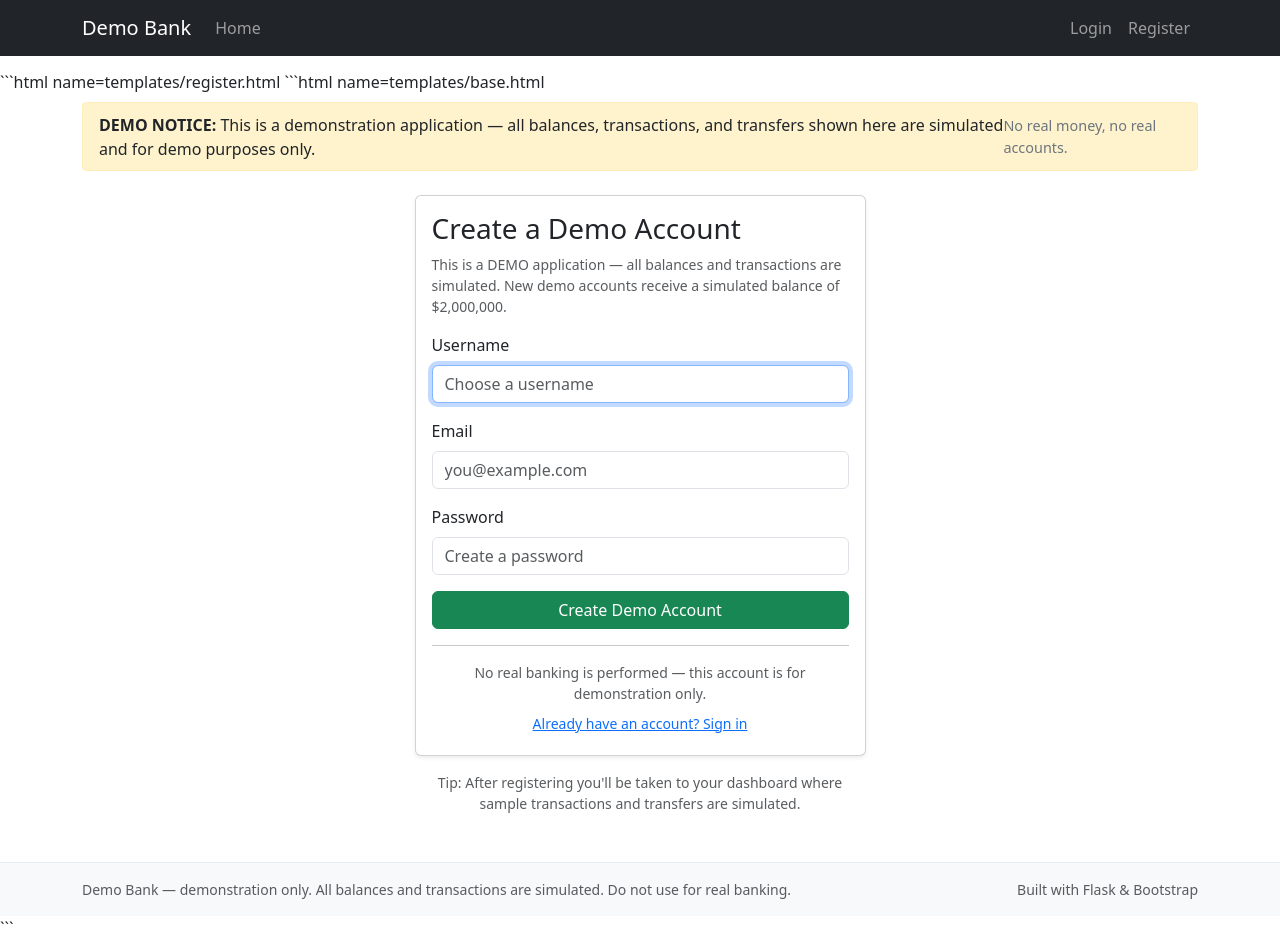
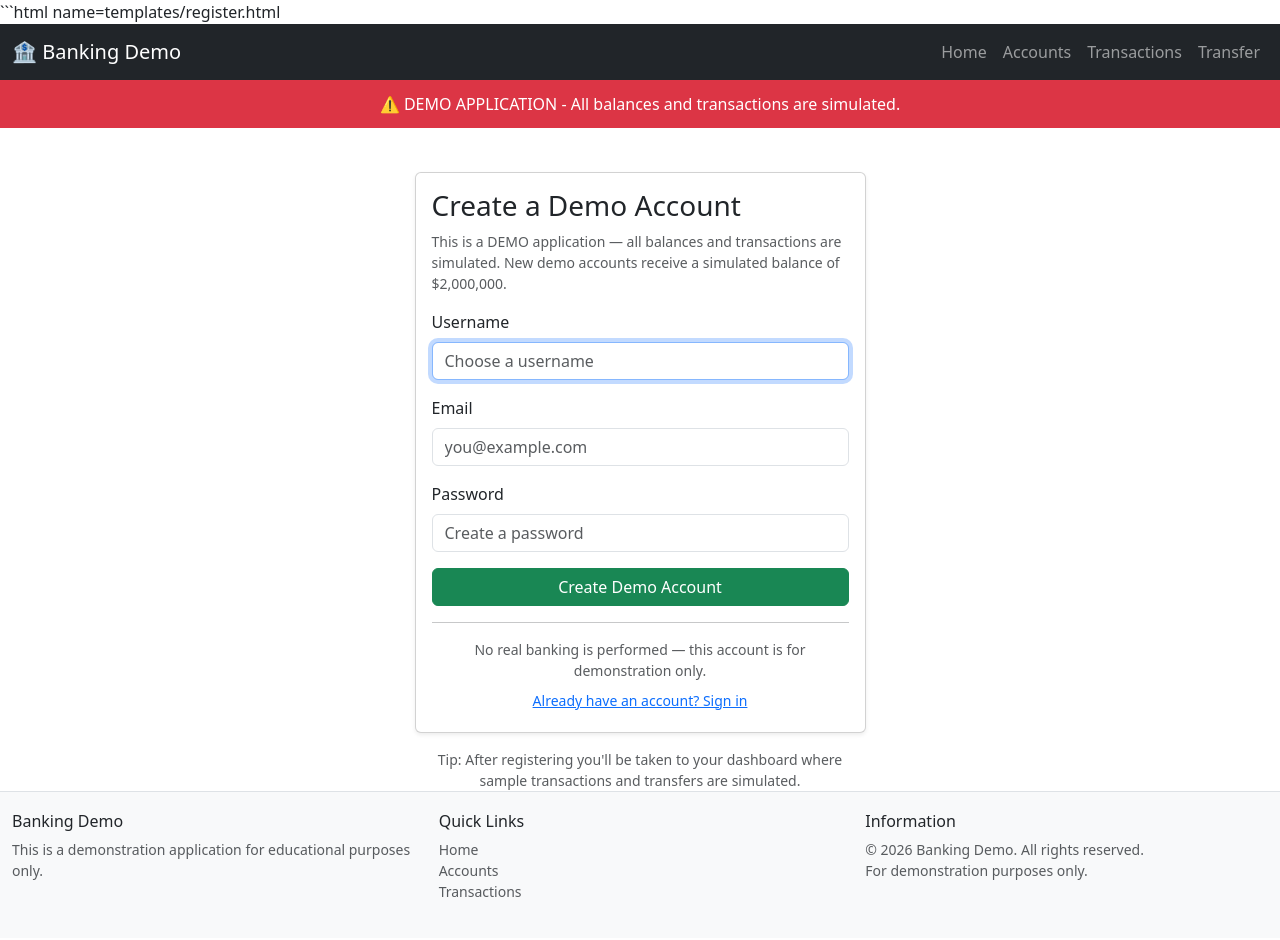
Before and after one commit to porpilastborn0147-afk/porpilastborn0147-afk, a Flask app: template templates/register.html in a window 1280 px wide. After the commit the page ends 897 px from the top, so only its background shows below. Run offline with Flask 3, Linux system fonts and the light colour scheme; the template is opened without the code that fills it, so the values that code supplies are empty.

Commit message:
Update base.html

````diff
--- a/templates/base.html
+++ b/templates/base.html
@@ -1,122 +1,101 @@
-```html name=templates/base.html
-<!doctype html>
+<!DOCTYPE html>
 <html lang="en">
 <head>
-    <meta charset="utf-8" />
-    <meta name="viewport" content="width=device-width, initial-scale=1" />
-    <title>{% block title %}Demo Bank{% endblock %}</title>
-
-    <!-- Bootstrap 5 CSS -->
-    <link href="https://cdn.jsdelivr.net/npm/bootstrap@5.3.2/dist/css/bootstrap.min.css" rel="stylesheet">
-
+    <meta charset="UTF-8">
+    <meta name="viewport" content="width=device-width, initial-scale=1.0">
+    <title>{% block title %}Flask Banking Demo{% endblock %}</title>
+    <link href="https://cdn.jsdelivr.net/npm/bootstrap@5.3.0/dist/css/bootstrap.min.css" rel="stylesheet">
     <style>
-      body { padding-top: 70px; }
-      .demo-banner { background: #fff3cd; border: 1px solid #ffeeba; padding: .6rem 1rem; border-radius: .25rem; }
-      .small-muted { font-size: .9rem; color: #6c757d; }
-      footer.site-footer { background: #f8f9fa; border-top: 1px solid #e9ecef; padding: 1rem 0; margin-top: 3rem; }
+        body {
+            display: flex;
+            flex-direction: column;
+            min-height: 100vh;
+        }
+        main {
+            flex: 1;
+        }
+        .demo-banner {
+            background-color: #dc3545;
+            color: white;
+            padding: 12px 0;
+            text-align: center;
+            font-weight: 500;
+            margin-bottom: 20px;
+        }
+        footer {
+            background-color: #f8f9fa;
+            border-top: 1px solid #dee2e6;
+            margin-top: auto;
+            padding: 20px 0;
+        }
     </style>
+    {% block extra_css %}{% endblock %}
 </head>
 <body>
-    <!-- Navbar -->
-    <nav class="navbar navbar-expand-lg navbar-dark bg-dark fixed-top">
-      <div class="container">
-        <a class="navbar-brand" href="{{ url_for('index') }}">Demo Bank</a>
-        <button class="navbar-toggler" type="button" data-bs-toggle="collapse" data-bs-target="#mainNavbar" aria-controls="mainNavbar" aria-expanded="false" aria-label="Toggle navigation">
+    <!-- Navigation Bar -->
+    <nav class="navbar navbar-expand-lg navbar-dark bg-dark">
+        <div class="container-fluid">
+            <a class="navbar-brand" href="/">🏦 Banking Demo</a>
+            <button class="navbar-toggler" type="button" data-bs-toggle="collapse" data-bs-target="#navbarNav">
                 <span class="navbar-toggler-icon"></span>
             </button>
-
-        <div class="collapse navbar-collapse" id="mainNavbar">
-          <ul class="navbar-nav me-auto mb-2 mb-lg-0">
+            <div class="collapse navbar-collapse" id="navbarNav">
+                <ul class="navbar-nav ms-auto">
                     <li class="nav-item">
-              <a class="nav-link" href="{{ url_for('index') }}">Home</a>
-            </li>
-            {% if current_user.is_authenticated %}
-            <li class="nav-item">
-              <a class="nav-link" href="{{ url_for('dashboard') }}">Dashboard</a>
+                        <a class="nav-link" href="/">Home</a>
                     </li>
                     <li class="nav-item">
-              <a class="nav-link" href="{{ url_for('settings') }}">Account Settings</a>
-            </li>
-            {% endif %}
-          </ul>
-
-          <ul class="navbar-nav ms-auto mb-2 mb-lg-0">
-            {% if current_user.is_authenticated %}
-              <li class="nav-item">
-                <span class="nav-link disabled">Signed in as {{ current_user.username }}</span>
+                        <a class="nav-link" href="/accounts">Accounts</a>
                     </li>
                     <li class="nav-item">
-                <a class="nav-link" href="{{ url_for('logout') }}">Logout</a>
-              </li>
-            {% else %}
-              <li class="nav-item">
-                <a class="nav-link" href="{{ url_for('login') }}">Login</a>
+                        <a class="nav-link" href="/transactions">Transactions</a>
                     </li>
                     <li class="nav-item">
-                <a class="nav-link" href="{{ url_for('register') }}">Register</a>
+                        <a class="nav-link" href="/transfer">Transfer</a>
                     </li>
-            {% endif %}
                 </ul>
             </div>
         </div>
     </nav>
 
-    <main class="container">
-      <!-- Demo warning banner -->
-      <div class="row">
-        <div class="col-12 mt-2">
-          <div class="demo-banner d-flex justify-content-between align-items-center">
-            <div>
-              <strong>DEMO NOTICE:</strong>
-              This is a demonstration application — all balances, transactions, and transfers shown here are simulated and for demo purposes only.
-            </div>
-            <div class="small-muted d-none d-md-block">No real money, no real accounts.</div>
-          </div>
-        </div>
+    <!-- Demo Banner -->
+    <div class="demo-banner">
+        ⚠️ DEMO APPLICATION - All balances and transactions are simulated.
     </div>
 
-      <!-- Flash messages -->
-      <div class="row mt-3">
-        <div class="col-12">
-          {% with messages = get_flashed_messages(with_categories=true) %}
-            {% if messages %}
-              {% for category, message in messages %}
-                <div class="alert alert-{{ category }} alert-dismissible fade show" role="alert">
-                  {{ message }}
-                  <button type="button" class="btn-close" data-bs-dismiss="alert" aria-label="Close"></button>
-                </div>
-              {% endfor %}
-            {% endif %}
-          {% endwith %}
-        </div>
-      </div>
-
-      <!-- Page content -->
-      <div class="row mt-2">
-        <div class="col-12">
+    <!-- Main Content -->
+    <main>
+        <div class="container mt-4">
             {% block content %}{% endblock %}
-        </div>
         </div>
     </main>
 
     <!-- Footer -->
-    <footer class="site-footer">
-      <div class="container">
+    <footer>
+        <div class="container-fluid">
             <div class="row">
-          <div class="col-md-8">
-            <small class="text-muted">
-              Demo Bank — demonstration only. All balances and transactions are simulated. Do not use for real banking.
-            </small>
+                <div class="col-md-4 mb-3 mb-md-0">
+                    <h6>Banking Demo</h6>
+                    <p class="text-muted small">This is a demonstration application for educational purposes only.</p>
                 </div>
-          <div class="col-md-4 text-md-end">
-            <small class="text-muted">Built with Flask & Bootstrap</small>
+                <div class="col-md-4 mb-3 mb-md-0">
+                    <h6>Quick Links</h6>
+                    <ul class="list-unstyled small">
+                        <li><a href="/" class="text-muted text-decoration-none">Home</a></li>
+                        <li><a href="/accounts" class="text-muted text-decoration-none">Accounts</a></li>
+                        <li><a href="/transactions" class="text-muted text-decoration-none">Transactions</a></li>
+                    </ul>
+                </div>
+                <div class="col-md-4">
+                    <h6>Information</h6>
+                    <p class="text-muted small mb-0">&copy; 2026 Banking Demo. All rights reserved.</p>
+                    <p class="text-muted small">For demonstration purposes only.</p>
                 </div>
             </div>
         </div>
     </footer>
 
-    <!-- Bootstrap 5 JS Bundle -->
-    <script src="https://cdn.jsdelivr.net/npm/bootstrap@5.3.2/dist/js/bootstrap.bundle.min.js"></script>
+    <script src="https://cdn.jsdelivr.net/npm/bootstrap@5.3.0/dist/js/bootstrap.bundle.min.js"></script>
+    {% block extra_js %}{% endblock %}
 </body>
 </html>
-```
````
Lines whose indentation alone changed are shown as unchanged.
